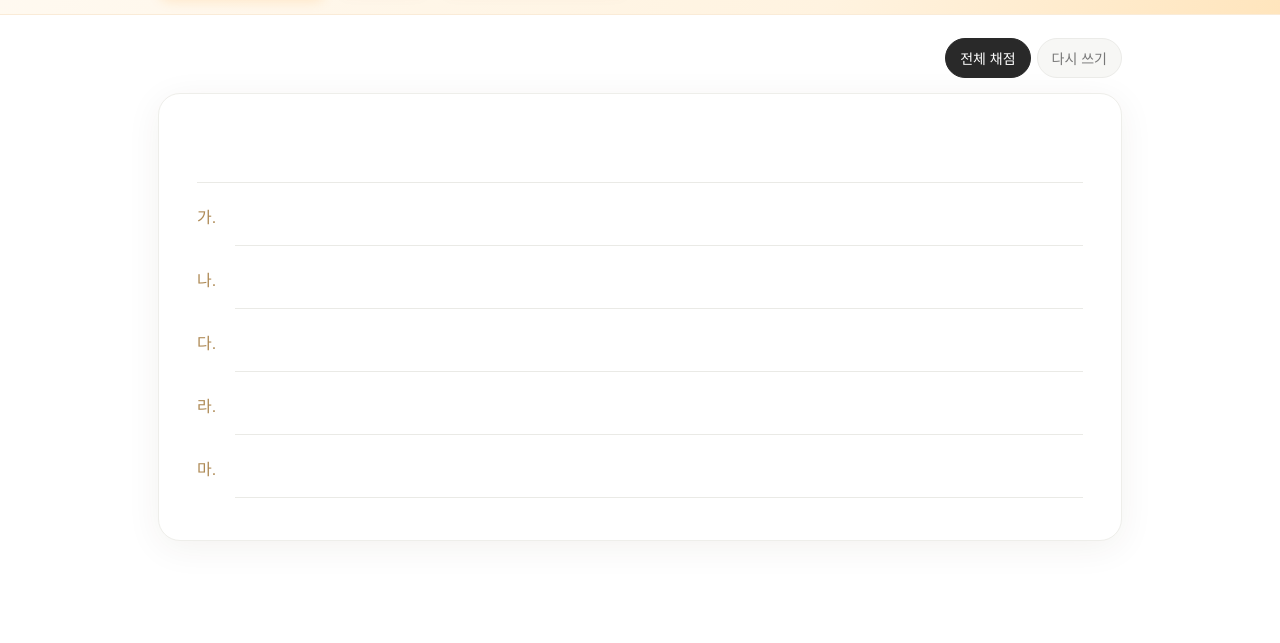
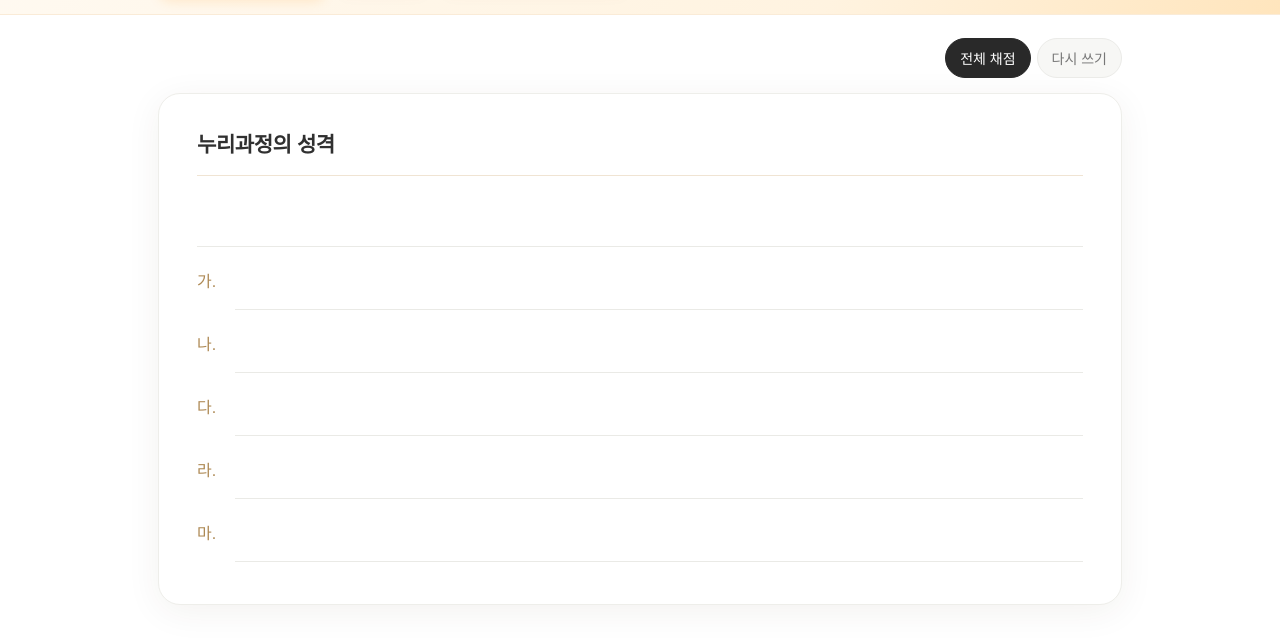
Before and after one commit to miffyoxomiffy/nurinuri, a plain HTML site: page index.html in a window 1280 px wide. Shown: the part 271-914 px from the top of the page. Before the commit the page ends 862 px from the top, so only its background shows below. Drawn offline with Linux system fonts and the light colour scheme.

Commit message:
Add files via upload

```diff
--- a/index.html
+++ b/index.html
@@ -129,6 +129,7 @@ function render(){
  $('tabs').replaceChildren();
  DATA.forEach((g,n)=>{const b=document.createElement('button');b.textContent=('0'+(n+1))+'  '+g.title;b.className=n===active?'active':'';b.setAttribute('aria-pressed',String(n===active));b.onclick=()=>{active=n;render();};$('tabs').append(b);});
  $('paper').replaceChildren();$('paper').setAttribute('data-group',String(active));
+ if(active===0){const h=document.createElement('h3');h.className='heading';h.textContent='누리과정의 성격';$('paper').append(h);}
  DATA[active].rows.forEach((r,i)=>{
   if(r.heading){const h=document.createElement(/^\d+\./.test(r.heading)?'h4':'h3');h.className='heading'+(/^\d+\./.test(r.heading)?' minor':'');if(active===1&&!/^\d+\./.test(r.heading))h.className+=' chapter-banner';h.textContent=r.heading;$('paper').append(h);return;}
   const key=keyFor(active,i);const old=state[key]||{};
```
